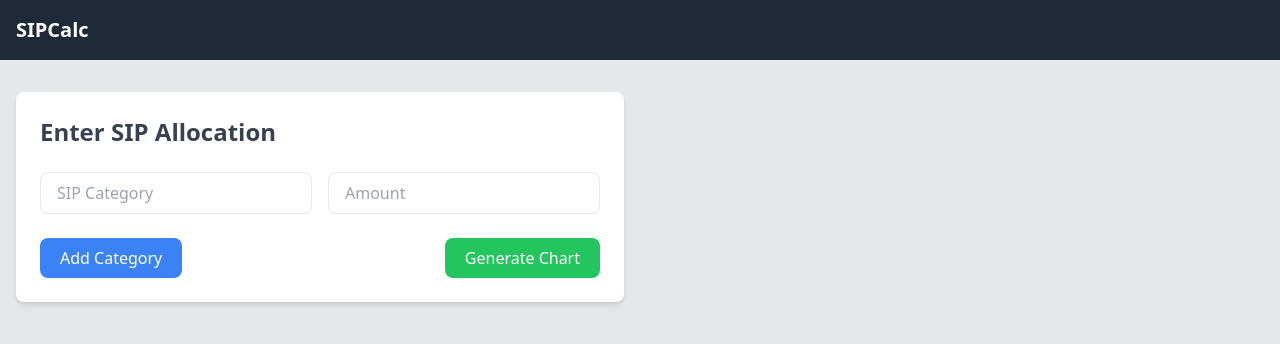
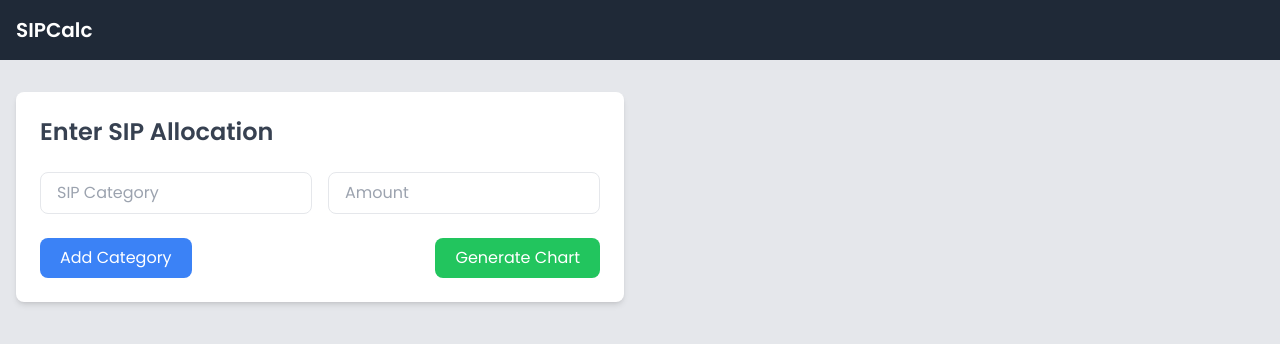
Before and after one commit to vishwakarmaranjeet/redux-toolkit, a React (Create React App) app: page / in a window 1280 px wide. Shown: the top 344 px of the page. Built offline with nearby package versions, Linux system fonts and the light colour scheme.

Commit message:
font added

```diff
--- a/public/index.html
+++ b/public/index.html
@@ -10,6 +10,7 @@
       content="Web site created using create-react-app"
     />
     <link rel="apple-touch-icon" href="%PUBLIC_URL%/logo192.png" />
+    <link href="https://fonts.googleapis.com/css2?family=Poppins:wght@300;400;500;600&display=swap" rel="stylesheet">
     <!--
       manifest.json provides metadata used when your web app is installed on a
       user's mobile device or desktop. See https://developers.google.com/web/fundamentals/web-app-manifest/
--- a/tailwind.config.js
+++ b/tailwind.config.js
@@ -4,7 +4,11 @@
     "./src/**/*.{js,jsx,ts,tsx}",
   ],
   theme: {
-    extend: {},
+    extend: {
+      fontFamily: {
+        sans: ['Poppins', 'sans-serif'],  // Set Poppins as the default sans-serif font
+      },
+    },
   },
   plugins: [],
 }
```
